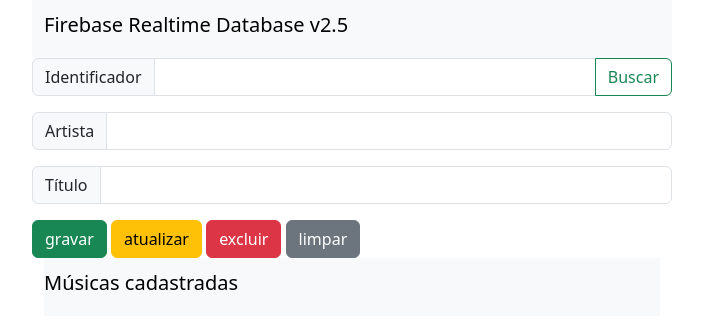
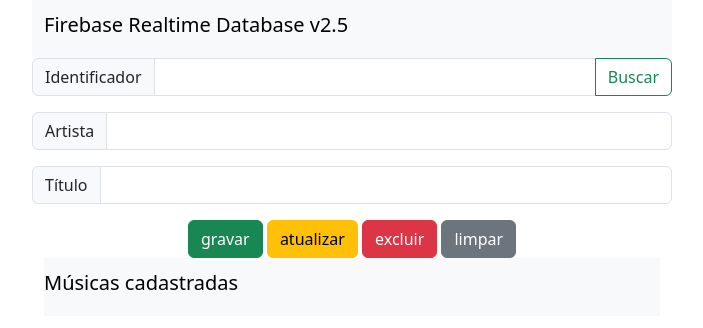
Before and after one commit to BiancaPedrosa/realtime2025, a plain HTML site: page public/index.html in a window 1280 px wide. Shown: the whole page, without its empty margins (288-991 px from the left). Drawn offline with nearby package versions, Linux system fonts and the light colour scheme; no server answers.

Commit message:
versao 2.7

```diff
--- a/public/index.html
+++ b/public/index.html
@@ -26,7 +26,7 @@
           <span class="input-group-text" id="inputGroup-sizing-default">Título</span>
           <input type="text" class="form-control" id="formTitulo" aria-label="Sizing example input" aria-describedby="inputGroup-sizing-default">
         </div>
-        <div class="d-grid gap-2 d-md-block">
+        <div class="d-grid gap-2 d-md-block text-center">
           <button type="button" class="btn btn-success" id ="btGravar">gravar</button>
           <button type="button" class="btn btn-warning"  id ="btEdit"  >atualizar</button>
           <button type="button" class="btn btn-danger"   id ="btExcluir" >excluir</button>
```
